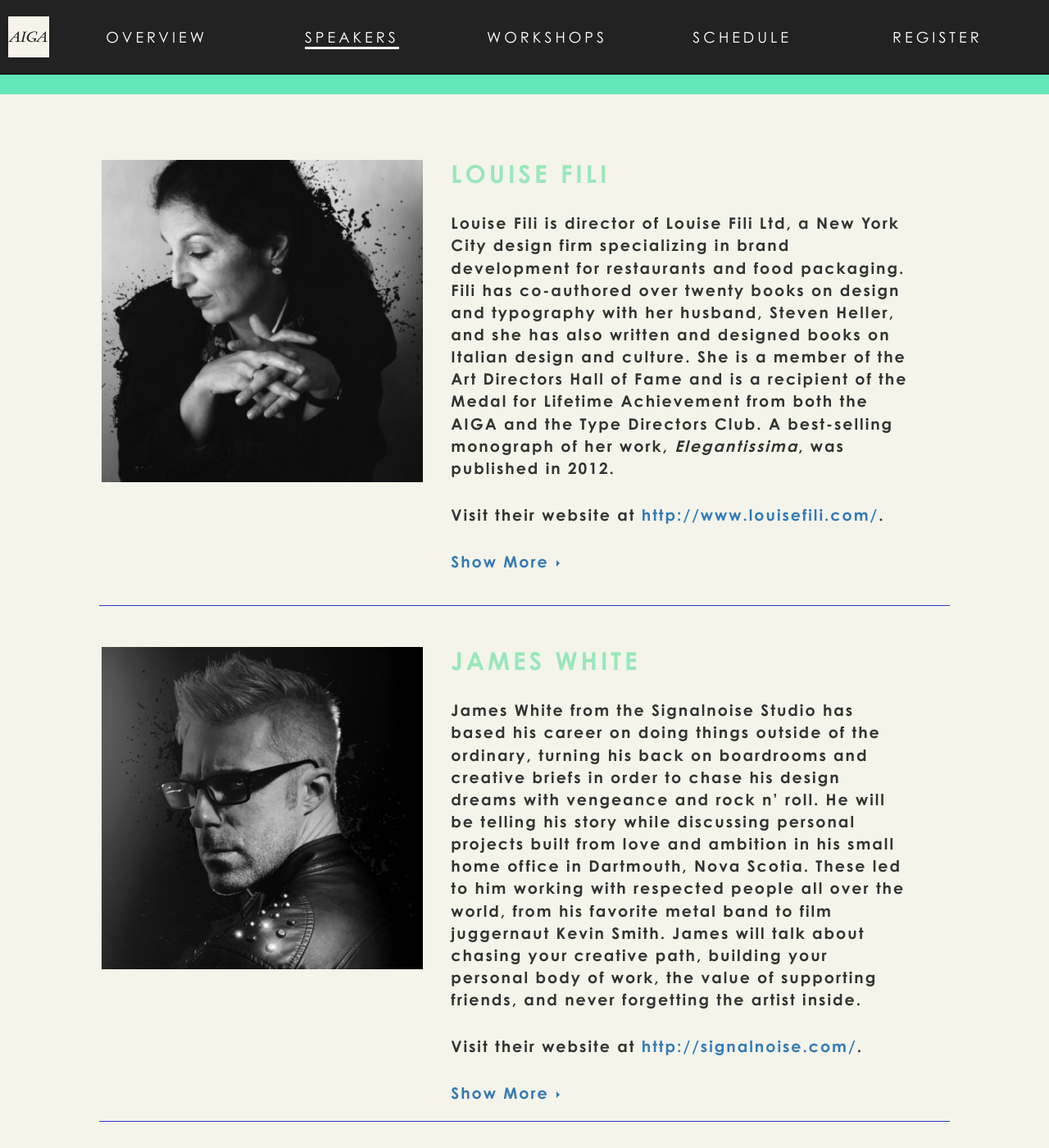
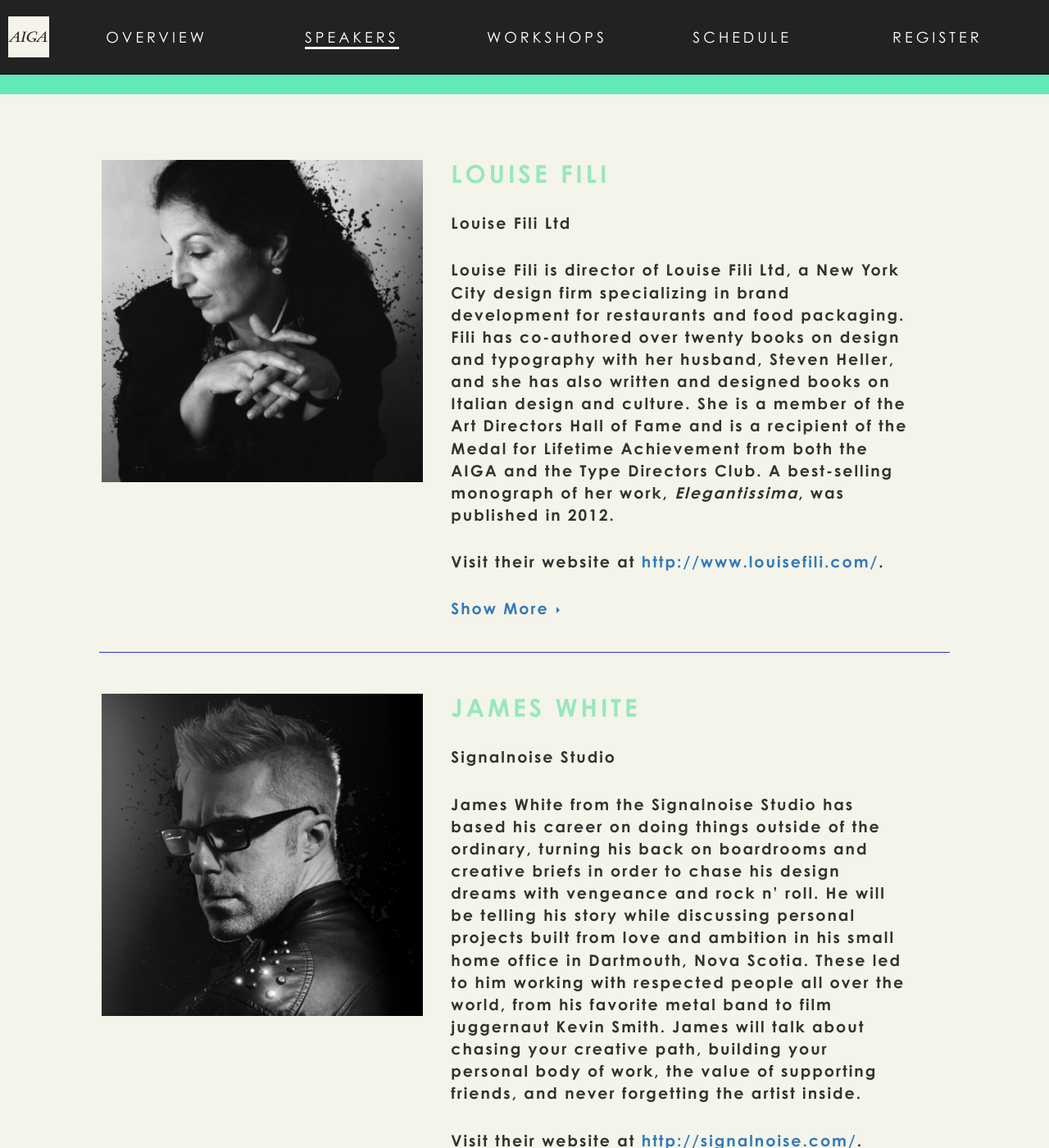
Before and after one commit to aiga-seattle/2015.aigaintothewoods.com, a Jekyll site: the page built from speakers.html, in a window 1280 px wide and 1400 px high, scrolled down 1001 px. Shown: the whole window at 82% size. Built offline with Jekyll 4.4.1, drawn with Linux system fonts in a browser that asks for light colours; nearby versions of some CDN libraries; some web fonts are replaced.

Commit message:
Add company info

```diff
--- a/_speakers/01_louise_fili.html
+++ b/_speakers/01_louise_fili.html
@@ -1,5 +1,6 @@
 ---
 name: Louise Fili
+company: Louise Fili Ltd
 slug: fili
 website: http://www.louisefili.com/
 placeholder_url: /images/speakers/louise-fili-square-205x205.jpg
--- a/_speakers/02_james_white.html
+++ b/_speakers/02_james_white.html
@@ -1,5 +1,6 @@
 ---
 name: James White
+company: Signalnoise Studio
 slug: white
 website: http://signalnoise.com/
 image_url: /images/speakers/james-white.jpg
--- a/_speakers/03_alyson-moore.html
+++ b/_speakers/03_alyson-moore.html
@@ -1,5 +1,6 @@
 ---
 name: Alyson Dee Moore
+company: Warner Bros. Studios
 slug: moore
 website: http://www.wbsound.com/portfolio/alyson-moore/
 image_url: /images/speakers/alyson-moore-square-350x350.jpg
--- a/speakers.html
+++ b/speakers.html
@@ -42,6 +42,7 @@
         <div class="speaker-text">
           <div class="speaker-title">
             <h2>{{ speaker.name }}</h2>
+            <p>{{ speaker.company }}</p>
           </div>
 
           <div class="speaker-bio">
```
Also changed, not shown: 1 other file.
